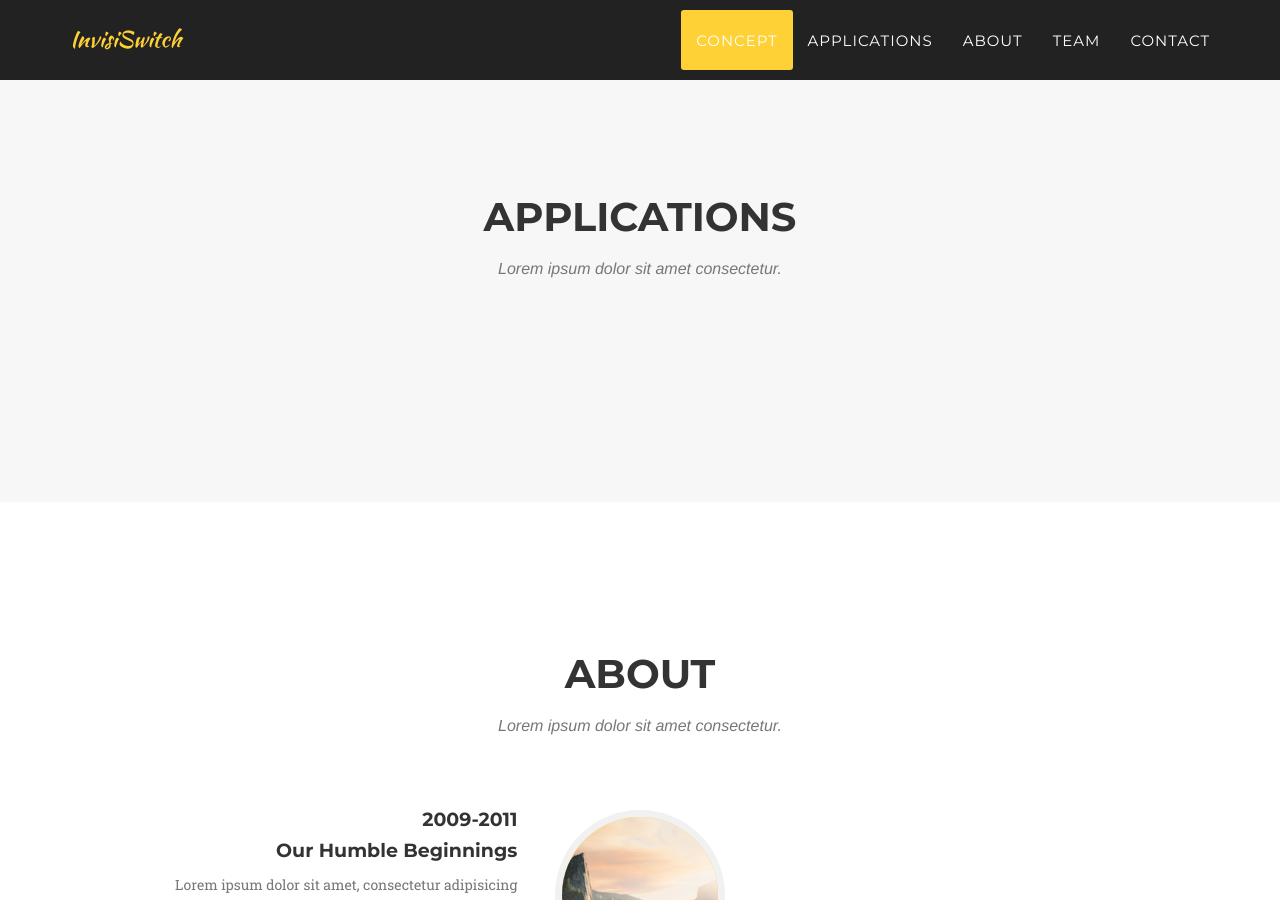
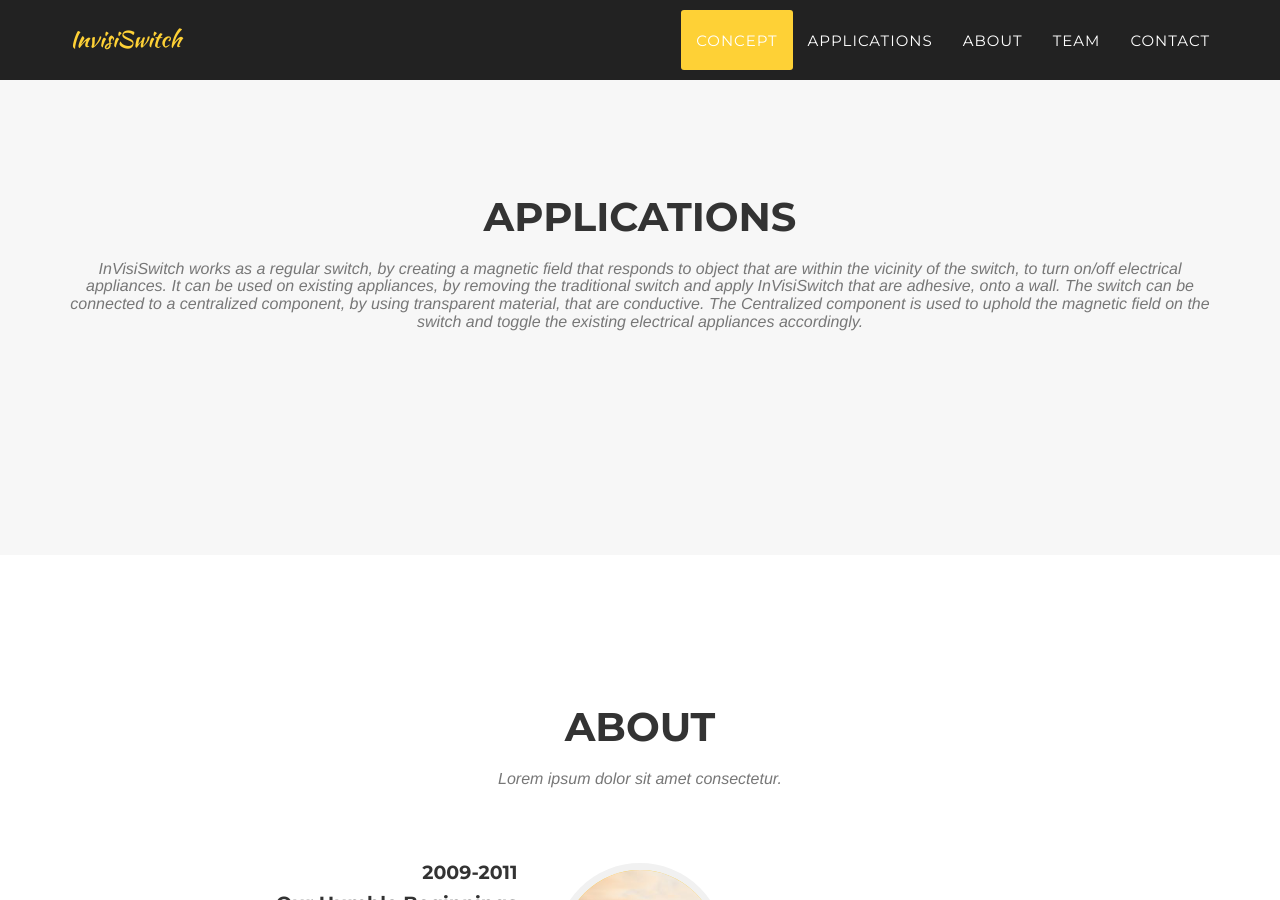
Before and after one commit to conink/conink.github.io, a Jekyll site: the page built from index.html, in a window 1280 px wide and 900 px high, scrolled down 1443 px. Built offline with Jekyll 4.4.1, drawn with Linux system fonts in a browser that asks for light colours; some web fonts are replaced; comment, search, counter and statistics services are not loaded.

Commit message:
Added Applications text

```diff
--- a/_includes/applications.html
+++ b/_includes/applications.html
@@ -4,7 +4,7 @@
     <div class="row">
       <div class="col-lg-12 text-center">
         <h2 class="section-heading">Applications</h2>
-        <h3 class="section-subheading text-muted">Lorem ipsum dolor sit amet consectetur.</h3>
+        <h3 class="section-subheading text-muted">InVisiSwitch works as a regular switch, by creating a magnetic field that responds to object that are within the vicinity of the switch, to turn on/off electrical appliances. It can be used on existing appliances, by removing the traditional switch and apply InVisiSwitch that are adhesive, onto a wall. The switch can be connected to a centralized component, by using transparent material, that are conductive. The Centralized component is used to uphold the magnetic field on the switch and toggle the existing electrical appliances accordingly.</h3>
       </div>
     </div>
   </div>
```
